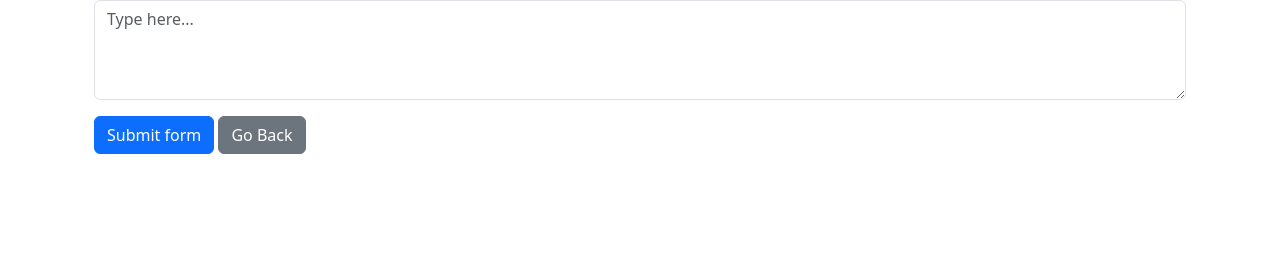
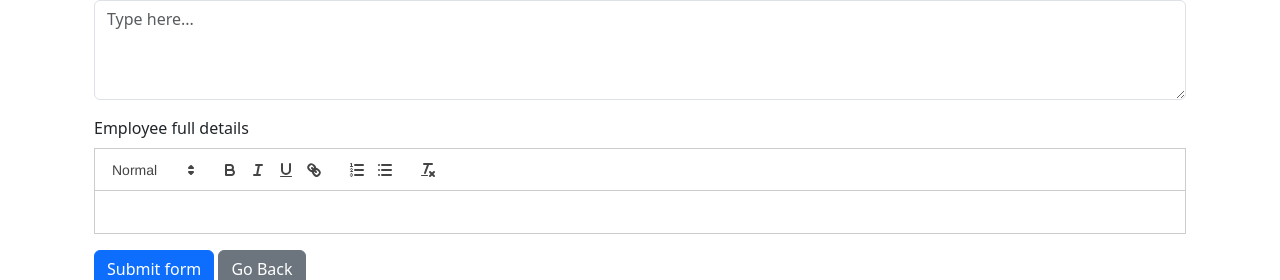
Before and after one commit to sayan-roni-96/react18-demo-apps-sayan, a React (Create React App) app: page /employeeadd in a window 1280 px wide. Shown: the part 364-644 px from the top of the page. Built offline with nearby package versions, Linux system fonts and the light colour scheme.

Commit message:
Edit done using react quill

```diff
--- a/db.json
+++ b/db.json
@@ -13,30 +13,24 @@
           "value": "node",
           "label": "Node"
         }
-      ]
+      ],
+      "fulldetails": "used to demonstrate the visual form of a"
     },
     {
-      "id": "13519d0c-4319-4a9b-a339-a89e22b3a227",
-      "employeename": "Sujay Mandal1",
-      "email": "sujay@yahoo.com",
-      "phone": "11194584578",
-      "gender": "Male",
-      "details": "Versions of the Lorem ipsum text have been used in typesetting at least since the 1960s, when it was popularized by advertisements for Letraset transfer sheets.[1] Lorem ipsum was introduced to the digital world in the mid-1980s, when Aldus employed it in graphic and word-processing templates for its desktop publishing program PageMaker. ",
-      "performance": "Better",
+      "id": "5a1b6c1b-41d2-4ae0-8fec-054f26da5c38",
+      "employeename": "Priya Das",
+      "email": "priya@test.com",
+      "phone": "9874584521",
+      "gender": "Female",
+      "details": "used to demonstrate the visual form of a used to demonstrate the visual form of a used to demonstrate the visual form of a used to demonstrate the visual form of a ",
+      "performance": "Good",
       "technology": [
-        {
-          "value": "angular",
-          "label": "Angular"
-        },
-        {
-          "value": "node",
-          "label": "Node"
-        },
         {
           "value": "react",
           "label": "React"
         }
-      ]
+      ],
+      "fulldetails": "<p><strong style=\"color: rgb(32, 33, 34);\">used to demonstrate the visual form of a&nbsp;</strong></p>"
     }
   ]
 }
--- a/package.json
+++ b/package.json
@@ -13,6 +13,7 @@
     "react": "^18.2.0",
     "react-bootstrap": "^2.8.0",
     "react-dom": "^18.2.0",
+    "react-quill": "^2.0.0",
     "react-router-dom": "^6.15.0",
     "react-scripts": "^2.1.3",
     "react-select": "^5.7.5",
--- a/src/pages/appUsingJsonServer/EmployeeAdd.js
+++ b/src/pages/appUsingJsonServer/EmployeeAdd.js
@@ -6,6 +6,8 @@ import { Button, Col, Form, InputGroup, Row } from 'react-bootstrap';
 import Select from 'react-select';
 import makeAnimated from 'react-select/animated';
 import { Link, useNavigate } from 'react-router-dom';
+import ReactQuill from 'react-quill';
+import 'react-quill/dist/quill.snow.css';
 import ToastMessage from '../components/ToastMessage';
 
 const EmployeeAdd = () => {
@@ -19,6 +21,8 @@ const EmployeeAdd = () => {
     empPerformance: 'Good',
     technology: [],
   });
+
+  const [employeeFullDetails, setEmployeeFullDetails] = useState('');
 
   const [errorMsg, setErrorMsg] = useState('');
 
@@ -49,6 +53,7 @@ const EmployeeAdd = () => {
         details: employeeAddField.empDetails,
         performance: employeeAddField.empPerformance,
         technology: employeeAddField.technology,
+        fulldetails: employeeFullDetails,
       };
       axios
         .post(`${process.env.REACT_APP_JSON_URL}/employee`, newData)
@@ -90,7 +95,7 @@ const EmployeeAdd = () => {
       technology: [...techData],
     });
   };
-  console.log('technology=>', employeeAddField.technology);
+  console.log('employeeFullDetails=>', employeeFullDetails);
 
   return (
     <div className="container mt-4">
@@ -257,6 +262,16 @@ const EmployeeAdd = () => {
             />
           </Form.Group>
         </Row>
+        <Row className="mb-3">
+          <Form.Group as={Col} md="12" controlId="validationCustom04">
+            <Form.Label>Employee full details</Form.Label>
+            <ReactQuill
+              theme="snow"
+              value={employeeFullDetails}
+              onChange={setEmployeeFullDetails}
+            />
+          </Form.Group>
+        </Row>
         <Button type="submit">Submit form</Button>{' '}
         <Link className="btn btn-secondary" to={'/employeelist'}>
           Go Back
--- a/src/pages/appUsingJsonServer/EmployeeEdit.js
+++ b/src/pages/appUsingJsonServer/EmployeeEdit.js
@@ -4,6 +4,8 @@ import { Button, Col, Form, InputGroup, Row } from 'react-bootstrap';
 import { Link, useLocation, useNavigate, useParams } from 'react-router-dom';
 import Select from 'react-select';
 import makeAnimated from 'react-select/animated';
+import ReactQuill from 'react-quill';
+import 'react-quill/dist/quill.snow.css';
 
 const EmployeeEdit = () => {
   const { empid } = useParams();
@@ -43,6 +45,10 @@ const EmployeeEdit = () => {
 
   const [errorMsg, setErrorMsg] = useState('');
 
+  const [employeeFullDetails, setEmployeeFullDetails] = useState(
+    state.singledata.fulldetails || ''
+  );
+
   const employeeSubmit = (e) => {
     e.preventDefault();
     if (
@@ -62,6 +68,7 @@ const EmployeeEdit = () => {
         phone: employeeEditField.empPhone,
         gender: employeeEditField.empGender,
         technology: employeeEditField.technology,
+        fulldetails: employeeFullDetails,
       };
 
       axios
@@ -186,6 +193,16 @@ const EmployeeEdit = () => {
             />
           </Form.Group>
         </Row>
+        <Row className="mb-3">
+          <Form.Group as={Col} md="12" controlId="validationCustom04">
+            <Form.Label>Employee full details</Form.Label>
+            <ReactQuill
+              theme="snow"
+              value={employeeFullDetails}
+              onChange={setEmployeeFullDetails}
+            />
+          </Form.Group>
+        </Row>
         <Button type="submit">Save form</Button>{' '}
         <Link className="btn btn-secondary" to={'/employeelist'}>
           Go Back
```
Also changed, not shown: 1 other file (tests, documents, lock files or other folders).
